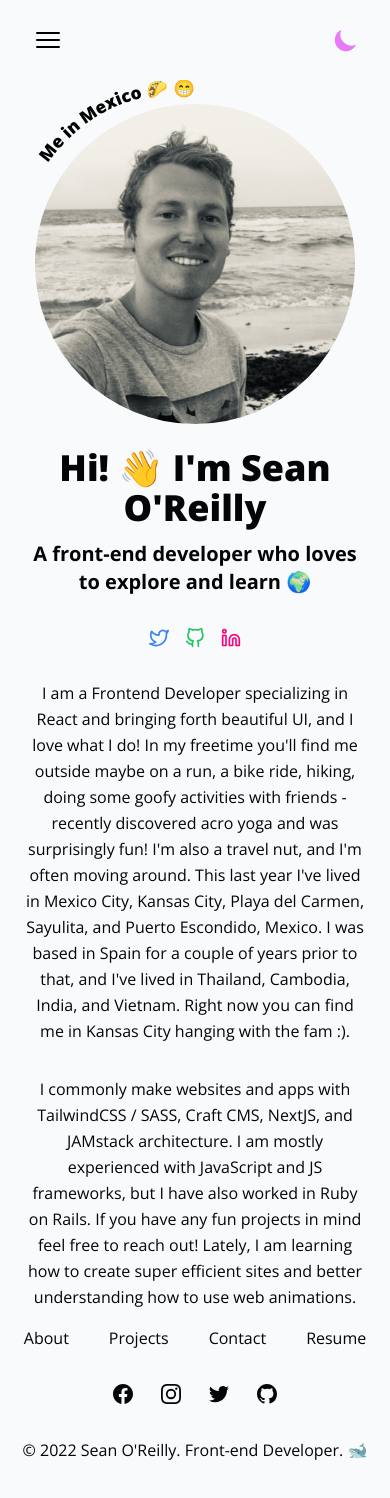
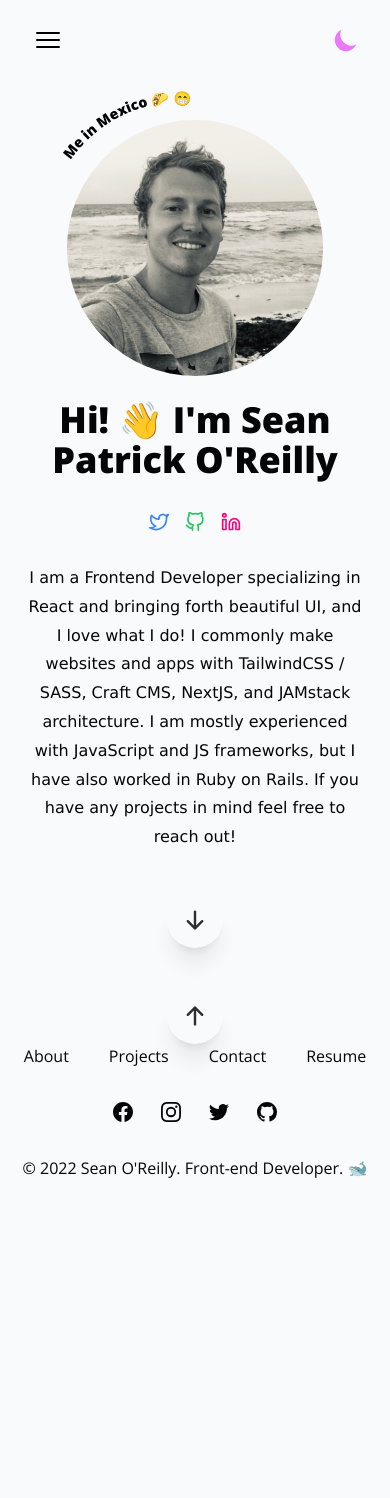
Before and after one commit to seano424/portfolio-clone-typescript, a Next.js app: page / in a window 390 px wide. Shown: the top 1498 px of the page. After the commit the page ends 1228 px from the top, so only its background shows below. Built offline with nearby package versions, Linux system fonts and the light colour scheme; what tailwindcss-debug-screens would draw is missing.

Commit message:
mobile sizes

```diff
--- a/components/Layout.tsx
+++ b/components/Layout.tsx
@@ -34,10 +34,10 @@ export default function Layout(props: Props) {
     )
   }, [])
 
-  useEffect(() => {
-    state.isMobileNavOpen && (document.body.style.overflow = 'hidden')
-    !state.isMobileNavOpen && (document.body.style.overflow = 'unset')
-  }, [state.isMobileNavOpen])
+  // useEffect(() => {
+  //   state.isMobileNavOpen && (document.body.style.overflow = 'hidden')
+  //   !state.isMobileNavOpen && (document.body.style.overflow = 'unset')
+  // }, [state.isMobileNavOpen])
 
   useEffect(() => {
     setState((prevState) => ({
@@ -56,7 +56,7 @@ export default function Layout(props: Props) {
       </Head>
       <Navbar state={state} setState={setState} title={title} />
       <Modal state={state} />
-      <main className="flex-1 w-full h-full relative top-20">{children}</main>
+      <main className="flex-1 w-full h-full relative top-24 sm:top-20">{children}</main>
       <Footer />
     </div>
   )
--- a/components/Modal.tsx
+++ b/components/Modal.tsx
@@ -20,12 +20,12 @@ export default function Modal(props: Props) {
       {state.isMobileNavOpen && (
         <m.div
           key="modal"
-          initial={{ opacity: 0 }}
-          animate={{ opacity: 1 }}
-          exit={{ opacity: 0 }}
-          className="fixed top-20 bg-light/90 dark:bg-dark/90 filter backdrop-blur-sm min-h-screen z-10 w-full flex justify-center py-base items-start"
+          initial={{ opacity: 0, x: -200 }}
+          animate={{ opacity: 1, x: 0 }}
+          exit={{ opacity: 0, x: -400 }}
+          className="lg:hidden fixed top-20 bg-light/90 dark:bg-dark/90 filter backdrop-blur-sm min-h-screen z-10 w-3/4 sm:w-1/2 flex justify-center py-base items-start"
         >
-          <ul className="px-base py-base text-6xl font-black uppercase text-center grid gap-16 tracking-tighter text-fuchsia-400">
+          <ul className="px-base pt-20 sm:py-base text-4xl sm:text-6xl font-black uppercase sm:text-center grid gap-8 sm:gap-16 tracking-tighter text-fuchsia-400">
             {modalLinks.map((link, i) => (
               <li key={i}>
                 <a
--- a/pages/index.tsx
+++ b/pages/index.tsx
@@ -13,7 +13,7 @@ const Home: NextPage = () => {
   return (
     <Layout>
       <div className="flex flex-col items-center justify-center py-base">
-        <div className="relative w-80 h-80">
+        <div className="relative h-64 w-64 sm:w-80 sm:h-80">
           <svg
             className="absolute -top-12 -left-10 font-black text-2xl dark:text-light"
             viewBox="0 0 500 500"
@@ -36,12 +36,9 @@ const Home: NextPage = () => {
             sizes="50vw"
           />
         </div>
-        <div className="px-base py-base text-center">
+        <div className="px-base py-base text-center lg:max-w-6xl">
           <div className="grid gap-8">
-            <h1 className="h1 font-black">Hi! 👋 I'm Sean O'Reilly</h1>
-            <h2 className="h3 font-bold -mt-5">
-              A front-end developer who loves to explore and learn 🌍
-            </h2>
+            <h1 className="h1 font-black">Hi! 👋 I'm Sean Patrick O'Reilly</h1>
             {/* SocialLinks */}
             <div className="flex space-x-4 justify-center">
               <a
@@ -113,26 +110,50 @@ const Home: NextPage = () => {
                 </svg>
               </a>
             </div>
-            <p className="leading-relaxed">
+            <p className="leading-[1.8] p">
               I am a Frontend Developer specializing in React and bringing forth
-              beautiful UI, and I love what I do! In my freetime you'll find me
-              outside maybe on a run, a bike ride, hiking, doing some goofy
-              activities with friends - recently discovered acro yoga and was
-              surprisingly fun! I'm also a travel nut, and I'm often moving
-              around. This last year I've lived in Mexico City, Kansas City,
-              Playa del Carmen, Sayulita, and Puerto Escondido, Mexico. I was
-              based in Spain for a couple of years prior to that, and I've lived
-              in Thailand, Cambodia, India, and Vietnam. Right now you can find
-              me in Kansas City hanging with the fam :).
+              beautiful UI, and I love what I do! I commonly make websites and
+              apps with TailwindCSS / SASS, Craft CMS, NextJS, and JAMstack
+              architecture. I am mostly experienced with JavaScript and JS
+              frameworks, but I have also worked in Ruby on Rails. If you have
+              any projects in mind feel free to reach out!
             </p>
-            <p className="leading-relaxed">
-              I commonly make websites and apps with TailwindCSS / SASS, Craft
-              CMS, NextJS, and JAMstack architecture. I am mostly experienced
-              with JavaScript and JS frameworks, but I have also worked in Ruby
-              on Rails. If you have any fun projects in mind feel free to reach
-              out! Lately, I am learning how to create super efficient sites and
-              better understanding how to use web animations.
-            </p>
+            <a
+              aria-label="Go to Projects Button"
+              className="p-4 mt-2 rounded-full cursor-pointer font-black shadow-xl dark:bg-gray-50 dark:text-gray-900 transition-all duration-200 ease-linear hover:text-2xl  hover:text-primary animate-pulse w-max mx-auto"
+            >
+              <svg
+                xmlns="http://www.w3.org/2000/svg"
+                viewBox="0 0 20 20"
+                fill="currentColor"
+                aria-hidden="true"
+                className="h-6"
+              >
+                <path
+                  fill-rule="evenodd"
+                  d="M16.707 10.293a1 1 0 010 1.414l-6 6a1 1 0 01-1.414 0l-6-6a1 1 0 111.414-1.414L9 14.586V3a1 1 0 012 0v11.586l4.293-4.293a1 1 0 011.414 0z"
+                  clip-rule="evenodd"
+                ></path>
+              </svg>
+            </a>
+            <a
+              aria-label="Go to Top Button"
+              className="p-4 mt-2 rounded-full cursor-pointer font-black shadow-xl dark:bg-gray-50 dark:text-gray-900 transition-all duration-200 ease-linear hover:text-2xl  hover:text-primary animate-pulse w-max mx-auto"
+            >
+              <svg
+                xmlns="http://www.w3.org/2000/svg"
+                viewBox="0 0 20 20"
+                fill="currentColor"
+                aria-hidden="true"
+                className="h-6 rotate-180"
+              >
+                <path
+                  fill-rule="evenodd"
+                  d="M16.707 10.293a1 1 0 010 1.414l-6 6a1 1 0 01-1.414 0l-6-6a1 1 0 111.414-1.414L9 14.586V3a1 1 0 012 0v11.586l4.293-4.293a1 1 0 011.414 0z"
+                  clip-rule="evenodd"
+                ></path>
+              </svg>
+            </a>
           </div>
         </div>
       </div>
--- a/styles/components.css
+++ b/styles/components.css
@@ -29,7 +29,8 @@
   }
 
   .p {
-    @apply font-light text-lg tracking-wider leading-relaxed;
+    @apply sm:text-lg;
+    font-family: 'Lucida Grande';
   }
 
   .page-padding {
```
